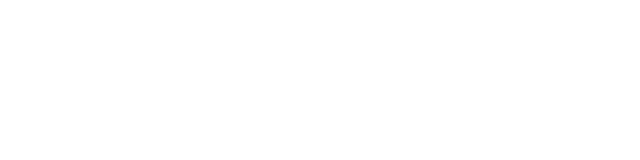
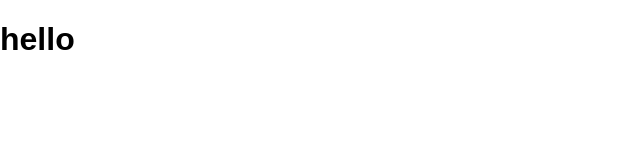
Before and after one commit to DanielLChang/Kinetic, a React (Create React App) app: page / in a window 1280 px wide. Shown: the top 160 px of the page, without its empty margins (0-640 px from the left). Built offline with nearby package versions, Linux system fonts and the light colour scheme.

Commit message:
Move files. Start weather component

```diff
--- a/src/components/App.jsx
+++ b/src/components/App.jsx
@@ -1,10 +1,11 @@
 import React from 'react';
-import Clock from './Clock.jsx';
+import Clock from './Clock/Clock.jsx';
+import Weather from './Weather/Weather.jsx';
 import TodoListContainer from './TodoList/TodoListContainer.jsx';
 
 const App = () => (
   <div className="app">
-    <TodoListContainer/>
+    <Weather />
   </div>
 );
 
--- a/src/components/TodoList/TodoListItem.jsx
+++ b/src/components/TodoList/TodoListItem.jsx
@@ -3,11 +3,12 @@ import React from 'react';
 export default class TodoListItem extends React.Component {
   render() {
     const { todo, reveiveTodo } = this.props;
-    const { title } = todo;
+    const { title, body } = todo;
 
     return (
       <div>
-
+        {title}
+        {body}
       </div>
     );
   }
--- a/src/components/Weather.jsx
+++ b/src/components/Weather/Weather.jsx
@@ -4,7 +4,7 @@ export default class Weather extends React.Component {
   render() {
     return (
       <div>
-
+        <h1>hello</h1>
       </div>
     );
   }
```
Also changed, not shown: src/components/Clock/Clock.jsx (renamed from src/components/Clock.jsx).
